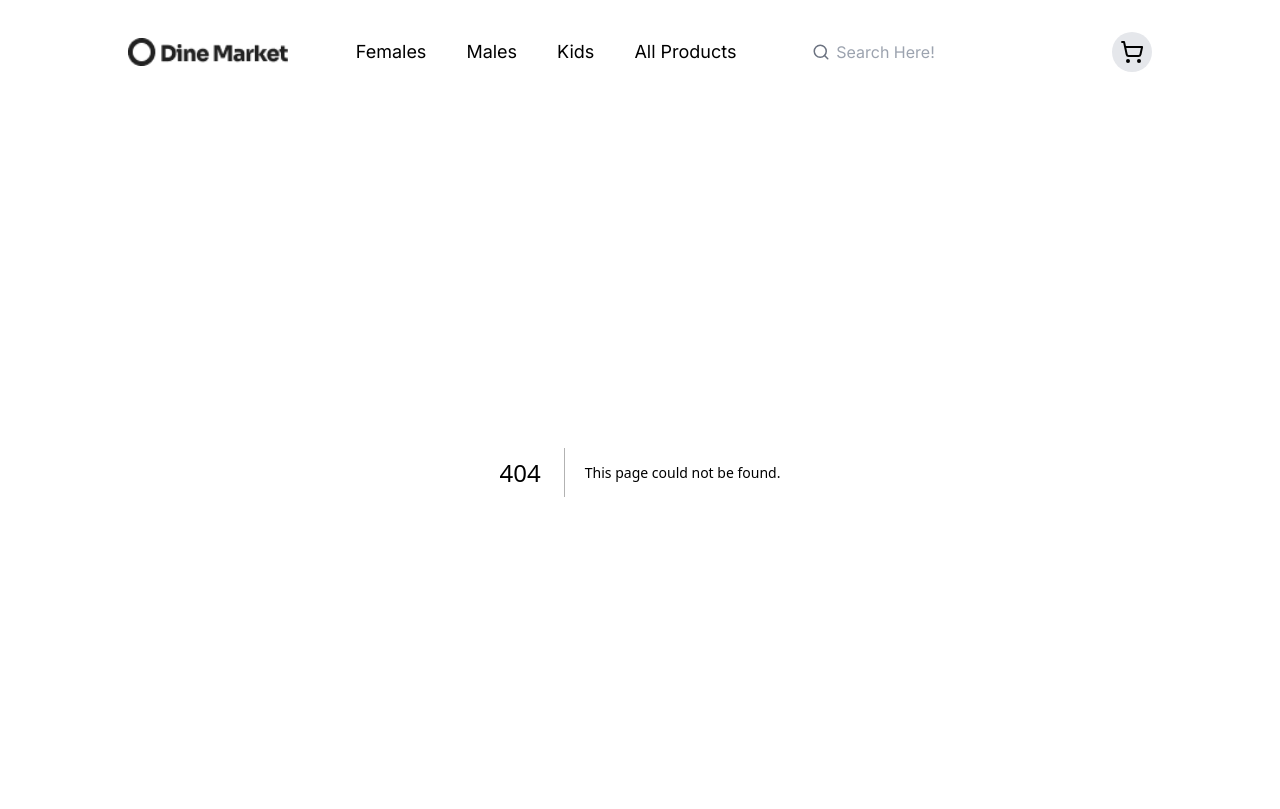
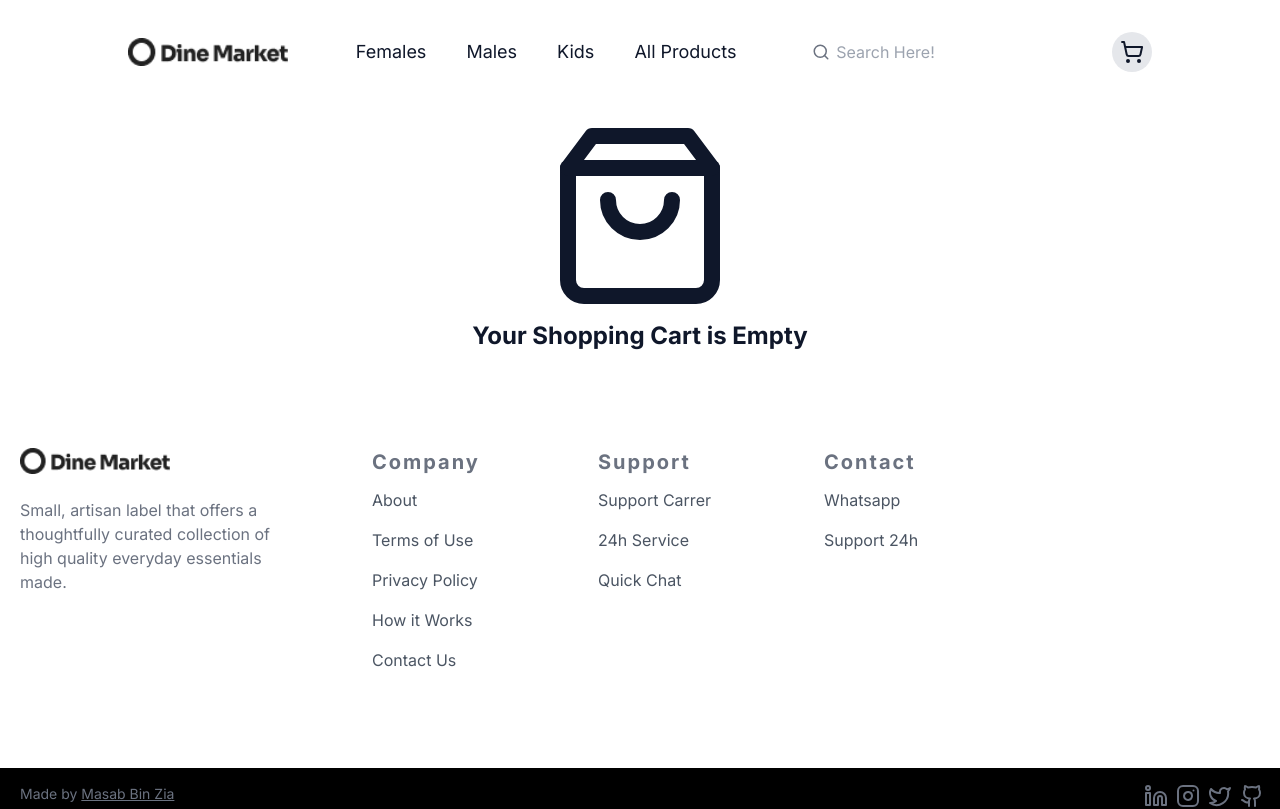
Before and after one commit to MasabBinZia/DineMarket-Ecommerce-web, a Next.js app: page /AddtoCart in a window 1280 px wide. Before the commit this address had no page. Shown: the top 809 px of the page. Built offline with nearby package versions, Linux system fonts and the light colour scheme.

Commit message:
addtocart added

```diff
--- /dev/null
+++ b/src/app/AddtoCart/page.tsx
@@ -0,0 +1,12 @@
+import AddtoCart from '@/views/AddtoCart'
+import React from 'react'
+
+const page = () => {
+  return (
+    <div>
+        <AddtoCart/>
+    </div>
+  )
+}
+
+export default page
--- a/src/components/layout/Header.tsx
+++ b/src/components/layout/Header.tsx
@@ -71,11 +71,16 @@ const Header = () => {
           </div>
         </div>
         <div className={`hidden md:flex h-10 w-10 rounded-full bg-gray-200 justify-center items-center cursor-pointer`}>
+          <Link href={"/AddtoCart"}>
           <ShoppingCart />
+          </Link>
         </div>
         {/* Mobile Devices */}
         <div
-          className={`md:hidden ${isMenuOpen ? "fixed inset-0 z-50 bg-white transition-opacity duration-300 ease-in-out" : "hidden"}`}
+          className={`${isMenuOpen
+            ? "fixed inset-0 z-50 bg-white transition-opacity duration-300 ease-in-out"
+            : "hidden"
+            }`}
         >
           <div className="flex justify-between items-center h-16 px-4 sm:px-6">
             <div>
--- /dev/null
+++ b/src/views/AddtoCart.tsx
@@ -0,0 +1,13 @@
+import React from 'react'
+import { ShoppingBag } from 'lucide-react'
+
+const AddtoCart = () => {
+  return (
+    <div className='flex flex-col justify-center mt-12 items-center'>
+        <ShoppingBag className='h-48 w-48'/>
+       <p className='text-2xl font-bold mt-2 '>Your Shopping Cart is Empty</p>
+    </div>
+  )
+}
+
+export default AddtoCart
```
